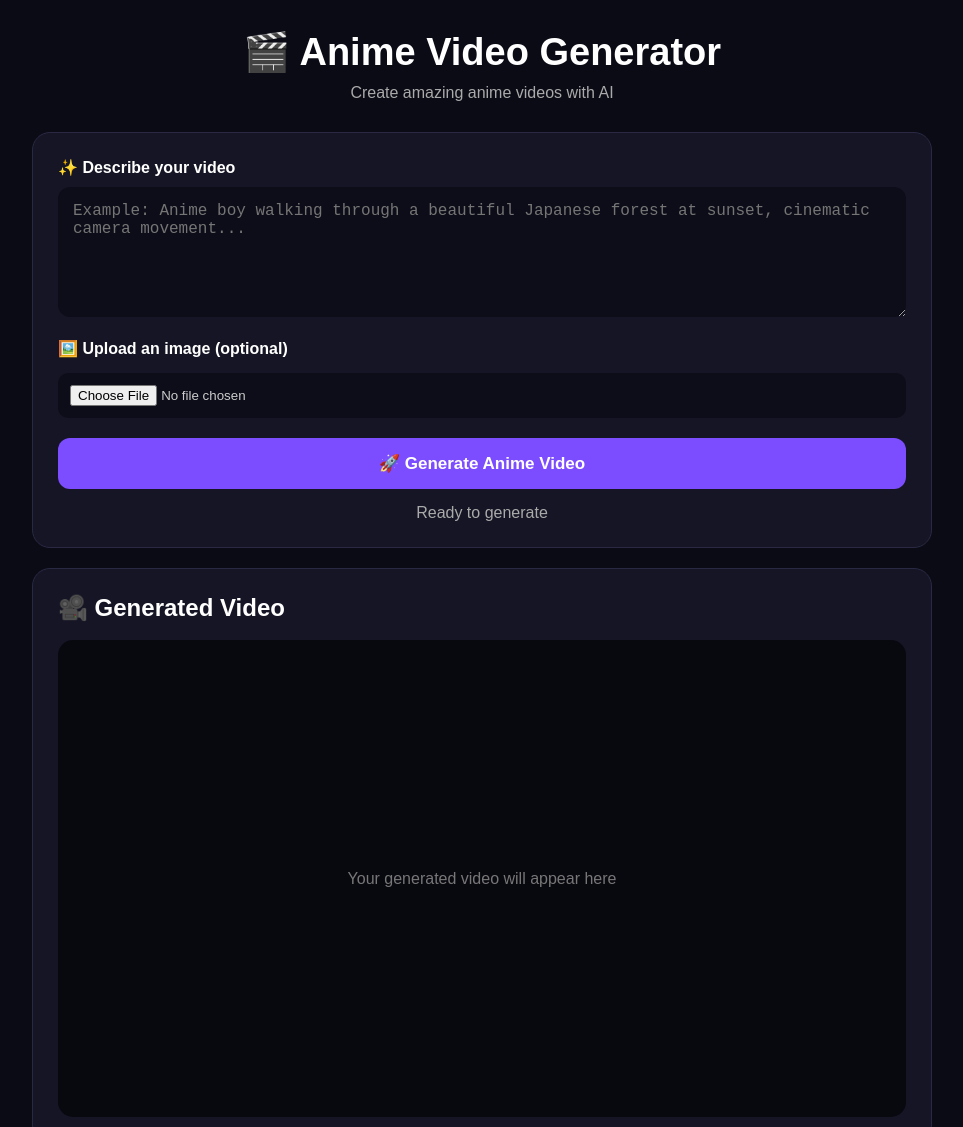
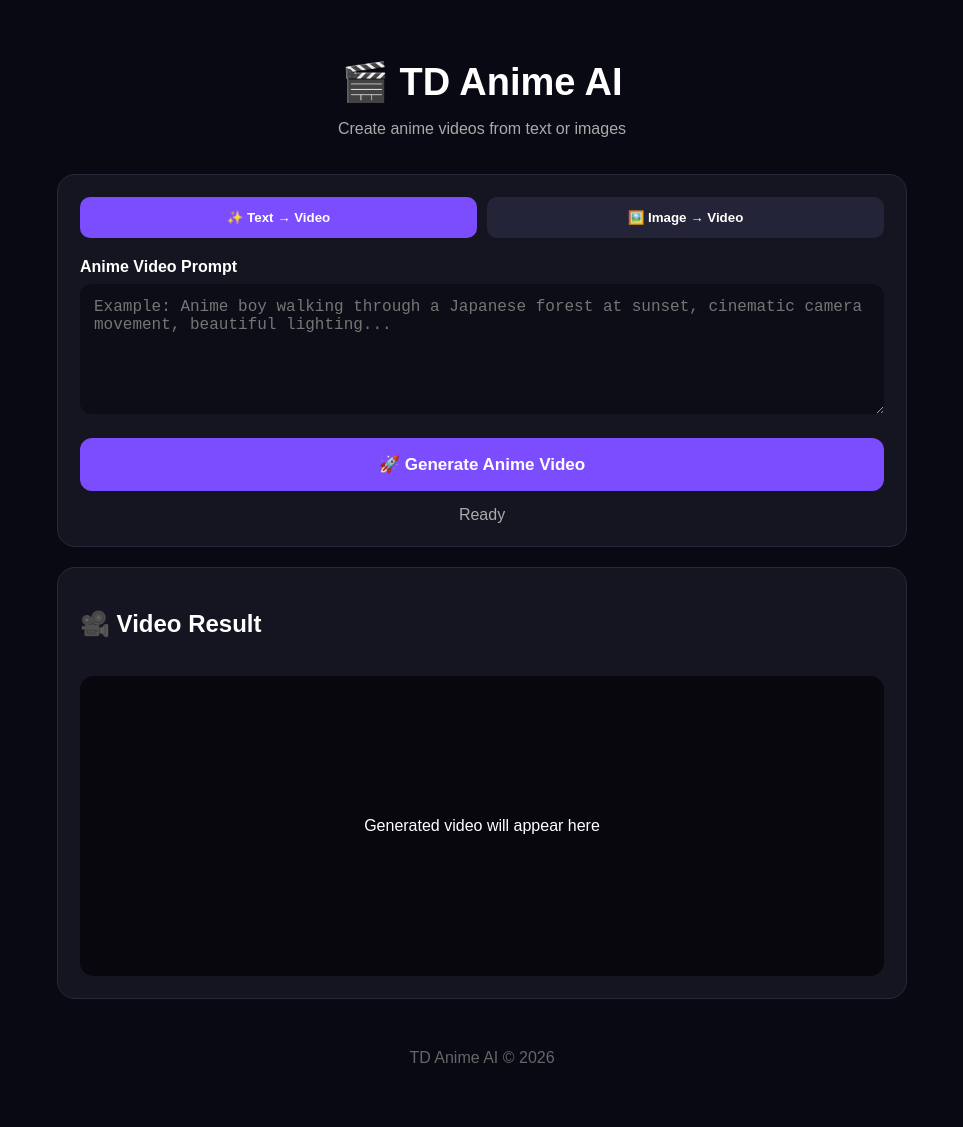
Before and after one commit to thanujadarshana2000-beep/tdanime, a plain HTML site: page index.html in a window 1280 px wide. Shown: the top 1127 px of the page, without its empty margins (158-1121 px from the left). After the commit the page ends 1097 px from the top, so only its background shows below. Drawn offline with Linux system fonts and the light colour scheme.

Commit message:
Update index.html

```diff
--- a/index.html
+++ b/index.html
@@ -4,53 +4,72 @@
     <meta charset="UTF-8">
     <meta name="viewport" content="width=device-width, initial-scale=1.0">
 
-    <title>Anime Video Generator</title>
+    <title>TD Anime AI</title>
 
     <style>
         * {
             box-sizing: border-box;
-            margin: 0;
-            padding: 0;
         }
 
         body {
+            margin: 0;
             font-family: Arial, sans-serif;
-            min-height: 100vh;
-            background: #0b0b16;
+            background: #090914;
             color: white;
-            display: flex;
-            justify-content: center;
-            padding: 30px 15px;
+        }
+
+        header {
+            text-align: center;
+            padding: 35px 15px 20px;
+        }
+
+        header h1 {
+            font-size: 38px;
+            margin-bottom: 8px;
+        }
+
+        header p {
+            color: #aaa;
         }
 
         .container {
-            width: 100%;
-            max-width: 900px;
-        }
-
-        h1 {
-            text-align: center;
-            font-size: 38px;
-            margin-bottom: 10px;
-        }
-
-        .subtitle {
-            text-align: center;
-            color: #aaa;
-            margin-bottom: 30px;
+            width: 92%;
+            max-width: 850px;
+            margin: auto;
         }
 
         .card {
-            background: #151525;
-            border: 1px solid #292943;
+            background: #151522;
+            border: 1px solid #29293b;
             border-radius: 18px;
-            padding: 25px;
+            padding: 22px;
             margin-bottom: 20px;
+        }
+
+        .tabs {
+            display: flex;
+            gap: 10px;
+            margin-bottom: 20px;
+        }
+
+        .tab {
+            flex: 1;
+            padding: 13px;
+            border: 0;
+            border-radius: 10px;
+            background: #242438;
+            color: white;
+            cursor: pointer;
+            font-weight: bold;
+        }
+
+        .tab.active {
+            background: #7c4dff;
         }
 
         label {
             display: block;
-            margin-bottom: 10px;
+            margin: 15px 0 8px;
             font-weight: bold;
         }
 
@@ -58,29 +77,37 @@
             width: 100%;
             min-height: 130px;
             resize: vertical;
-            border: none;
+            border: 0;
             outline: none;
             border-radius: 12px;
-            padding: 15px;
-            background: #0d0d19;
+            padding: 14px;
+            background: #0d0d18;
             color: white;
             font-size: 16px;
         }
 
         input[type="file"] {
             width: 100%;
-            margin-top: 5px;
             padding: 12px;
-            background: #0d0d19;
+            background: #0d0d18;
+            color: #bbb;
             border-radius: 10px;
-            color: #ccc;
         }
 
-        button {
+        .preview-image {
             width: 100%;
+            max-height: 350px;
+            object-fit: contain;
+            margin-top: 15px;
+            border-radius: 12px;
+            display: none;
+        }
+
+        .generate {
+            width: 100%;
+            padding: 16px;
             margin-top: 20px;
-            padding: 15px;
-            border: none;
+            border: 0;
             border-radius: 12px;
             background: #7c4dff;
             color: white;
@@ -89,143 +116,274 @@
             cursor: pointer;
         }
 
-        button:hover {
-            background: #6338d8;
+        .generate:hover {
+            background: #6339d8;
         }
 
-        .video-box {
-            width: 100%;
-            aspect-ratio: 16 / 9;
-            background: #08080f;
-            border-radius: 15px;
+        .status {
+            text-align: center;
+            color: #aaa;
+            margin-top: 15px;
+        }
+
+        .video-area {
+            background: #07070d;
+            border-radius: 14px;
+            min-height: 300px;
             display: flex;
             align-items: center;
             justify-content: center;
-            color: #777;
             overflow: hidden;
         }
 
         video {
             width: 100%;
-            height: 100%;
-            object-fit: contain;
+            max-height: 500px;
+            display: none;
         }
 
         .download {
             display: none;
+            width: 100%;
             text-align: center;
+            padding: 14px;
+            margin-top: 15px;
+            border-radius: 10px;
+            background: #159957;
+            color: white;
             text-decoration: none;
-            background: #16a085;
-            padding: 14px;
-            border-radius: 10px;
-            color: white;
             font-weight: bold;
-            margin-top: 15px;
         }
 
-        .status {
-            text-align: center;
-            margin-top: 15px;
-            color: #aaa;
+        .hidden {
+            display: none;
         }
 
-        @media (max-width: 600px) {
-            h1 {
-                font-size: 28px;
-            }
-
-            .card {
-                padding: 18px;
-            }
+        footer {
+            text-align: center;
+            color: #666;
+            padding: 30px;
         }
     </style>
 </head>
 
 <body>
 
+<header>
+    <h1>🎬 TD Anime AI</h1>
+    <p>Create anime videos from text or images</p>
+</header>
+
 <div class="container">
-
-    <h1>🎬 Anime Video Generator</h1>
-
-    <p class="subtitle">
-        Create amazing anime videos with AI
-    </p>
 
     <div class="card">
 
-        <label for="prompt">✨ Describe your video</label>
+        <div class="tabs">
+
+            <button
+                class="tab active"
+                id="textTab"
+                onclick="selectMode('text')">
+                ✨ Text → Video
+            </button>
+
+            <button
+                class="tab"
+                id="imageTab"
+                onclick="selectMode('image')">
+                🖼️ Image → Video
+            </button>
+
+        </div>
+
+        <div id="textMode">
+
+            <label>Anime Video Prompt</label>
 
             <textarea
                 id="prompt"
-            placeholder="Example: Anime boy walking through a beautiful Japanese forest at sunset, cinematic camera movement..."
+                placeholder="Example: Anime boy walking through a Japanese forest at sunset, cinematic camera movement, beautiful lighting..."
             ></textarea>
 
-        <br><br>
+        </div>
 
-        <label for="image">🖼️ Upload an image (optional)</label>
+        <div id="imageMode" class="hidden">
+
+            <label>Select an Image</label>
 
             <input
                 type="file"
-            id="image"
+                id="imageInput"
                 accept="image/*"
+                onchange="previewImage()"
             >
 
-        <button onclick="generateVideo()">
+            <img
+                id="imagePreview"
+                class="preview-image"
+            >
+
+            <label>Animation Prompt</label>
+
+            <textarea
+                id="imagePrompt"
+                placeholder="Example: Make the character slowly walk forward while the camera moves around him..."
+            ></textarea>
+
+        </div>
+
+        <button
+            class="generate"
+            onclick="generateVideo()">
             🚀 Generate Anime Video
         </button>
 
-        <p class="status" id="status">
-            Ready to generate
-        </p>
+        <div class="status" id="status">
+            Ready
+        </div>
 
     </div>
 
     <div class="card">
 
-        <h2>🎥 Generated Video</h2>
+        <h2>🎥 Video Result</h2>
 
         <br>
 
-        <div class="video-box" id="videoBox">
-            Your generated video will appear here
+        <div class="video-area">
+
+            <span id="videoPlaceholder">
+                Generated video will appear here
+            </span>
+
+            <video
+                id="resultVideo"
+                controls>
+            </video>
+
         </div>
 
         <a
-            id="downloadBtn"
+            id="downloadButton"
             class="download"
-            download="anime-video.mp4"
-        >
-            ⬇️ Download Video
+            download="td-anime-video.mp4">
+            ⬇️ Download Anime Video
         </a>
 
     </div>
 
 </div>
 
+<footer>
+    TD Anime AI © 2026
+</footer>
+
 <script>
+
+let currentMode = "text";
+
+
+function selectMode(mode) {
+
+    currentMode = mode;
+
+    const textMode = document.getElementById("textMode");
+    const imageMode = document.getElementById("imageMode");
+
+    const textTab = document.getElementById("textTab");
+    const imageTab = document.getElementById("imageTab");
+
+    if (mode === "text") {
+
+        textMode.classList.remove("hidden");
+        imageMode.classList.add("hidden");
+
+        textTab.classList.add("active");
+        imageTab.classList.remove("active");
+
+    } else {
+
+        textMode.classList.add("hidden");
+        imageMode.classList.remove("hidden");
+
+        textTab.classList.remove("active");
+        imageTab.classList.add("active");
+    }
+}
+
+
+function previewImage() {
+
+    const file =
+        document.getElementById("imageInput").files[0];
+
+    const preview =
+        document.getElementById("imagePreview");
+
+    if (!file) return;
+
+    const imageURL =
+        URL.createObjectURL(file);
+
+    preview.src = imageURL;
+    preview.style.display = "block";
+}
+
 
 function generateVideo() {
 
-    const prompt = document.getElementById("prompt").value.trim();
-    const status = document.getElementById("status");
+    const status =
+        document.getElementById("status");
+
+    if (currentMode === "text") {
+
+        const prompt =
+            document.getElementById("prompt").value.trim();
 
         if (!prompt) {
-        alert("Please enter a video description first.");
+
+            alert("Please enter an anime video prompt.");
+
             return;
         }
 
-    status.innerText = "⏳ AI video generation will start here...";
+        status.innerText =
+            "⏳ Your prompt is ready for the AI video generator.";
+
+    } else {
+
+        const image =
+            document.getElementById("imageInput").files[0];
+
+        const prompt =
+            document.getElementById("imagePrompt").value.trim();
+
+        if (!image) {
+
+            alert("Please upload an image.");
+
+            return;
+        }
+
+        if (!prompt) {
+
+            alert("Please enter an animation prompt.");
+
+            return;
+        }
+
+        status.innerText =
+            "⏳ Your image and prompt are ready for the AI video generator.";
+    }
 
     /*
-       AI VIDEO API will be connected here later.
+       IMPORTANT:
 
-       For now this is only the website interface.
+       The real AI video API will be connected here later.
+
+       We will NOT put any private API key directly
+       inside this HTML file.
     */
-
-    setTimeout(() => {
-        status.innerText =
-            "✅ Website is working! AI generator will be connected in the next step.";
-    }, 1000);
 }
 
 </script>
```
Lines whose indentation alone changed are shown as unchanged.
